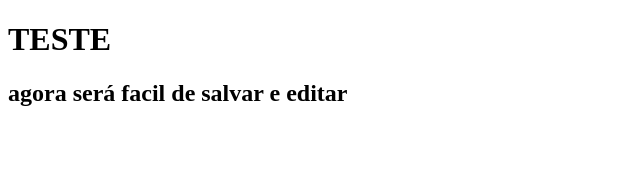
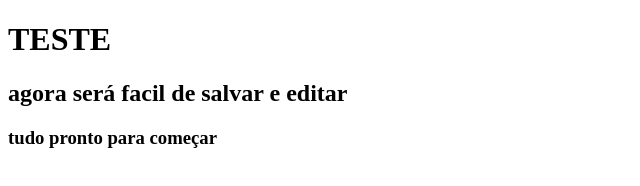
Before and after one commit to LouredoCarlos/modulogit, a plain HTML site: page index.html in a window 1280 px wide. Shown: the whole page, without its empty margins (0-640 px from the left). Drawn offline with Linux system fonts and the light colour scheme.

Commit message:
Update index.html

```diff
--- a/index.html
+++ b/index.html
@@ -6,5 +6,6 @@
     <body>
         <h1>TESTE</h1>
         <h2> agora será facil de salvar e editar </h2>
+        <h3> tudo pronto para começar </h3>
     </body>
 </html>
```
